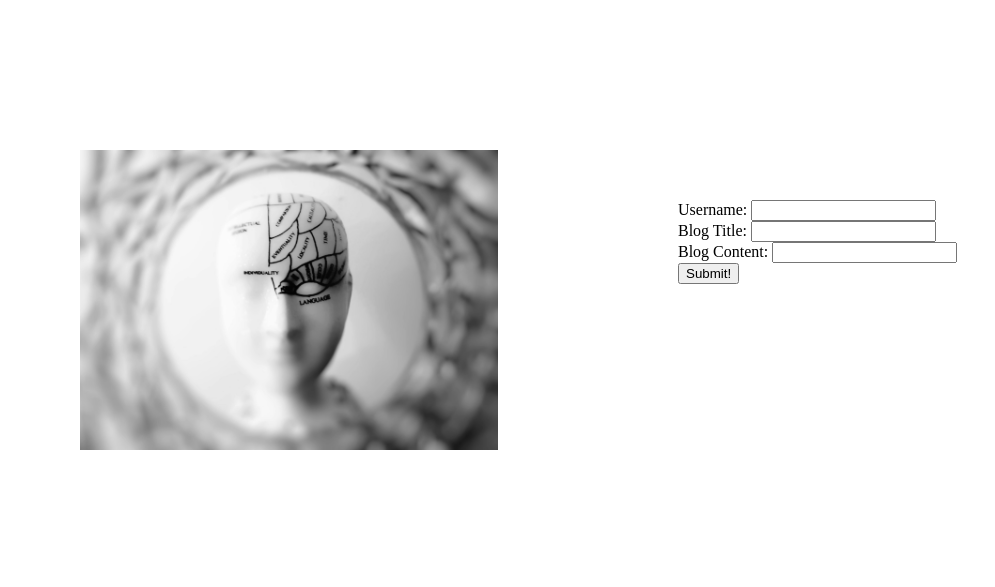
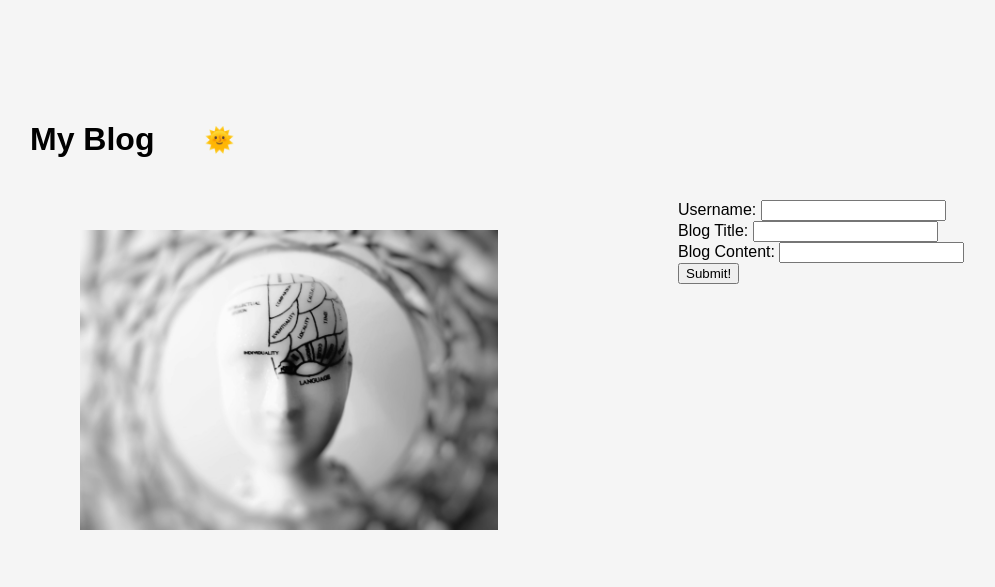
Before and after one commit to bluethreadmade/blog, a plain HTML site: page index.html in a window 1280 px wide. Shown: the whole page, without its empty margins (70-1065 px from the left). Drawn offline with Linux system fonts and the light colour scheme.

Commit message:
added portfolio link, added toggle, made blog posts persist, made back button function, added borders on blog entries, added warning when all items were not added to form

```diff
--- a/assets/css/blog.css
+++ b/assets/css/blog.css
@@ -14,3 +14,9 @@ header nav ul li {
     display: inline-block;
     padding: 10px
 }
+
+.blog-posts li {
+    border: 1px solid aqua;
+    margin: 5px;
+    padding: 10px 0 0 10px;
+}
--- a/assets/css/form.css
+++ b/assets/css/form.css
@@ -11,3 +11,24 @@
 .form {
     padding: 100px;
 }
+
+header {
+    display: inline-block;
+}
+
+header h1 {
+    display: inline-block;
+}
+
+header nav {
+    float: right;
+}
+
+header nav ul {
+    list-style-type: none;
+}
+
+header nav ul li {
+    display: inline-block;
+    padding: 10px
+}
--- a/assets/css/styles.css
+++ b/assets/css/styles.css
@@ -1,3 +1,31 @@
 *{
     font-family: Arial, Helvetica, sans-serif;
+    list-style-type: none;
+    text-decoration: none;
 }
+
+body{
+    background-color: whitesmoke;
+    color: black;
+}
+
+.dark-mode{
+    background-color: black;
+    color:whitesmoke
+}
+
+header h1 {
+    display: inline-block;
+}
+
+header nav {
+    float: right;
+}
+
+header nav ul {
+}
+
+header nav ul li {
+    display: inline-block;
+    padding: 10px
+}
--- a/assets/js/form.js
+++ b/assets/js/form.js
@@ -5,12 +5,24 @@ const blogContentInput = document.querySelector('#content');
 const submitButton = document.querySelector('#submit');
 
 // DATA
-const blogEntries = [];
+let blogEntries = [];
+
+// Load existing blog entries from localStorage when the page loads
+window.onload = function() {
+    const storedEntries = localStorage.getItem('blogEntries');
+    if (storedEntries) {
+        blogEntries = JSON.parse(storedEntries);
+    }
+};
 
 // FUNCTIONS
 // send submission to localstorage
 function storeBlog(event) {
     event.preventDefault();
+
+    if (userNameInput.value == '' || blogTitleInput.value == ''|| blogContentInput.value == '') {
+        alert("Fill out all information");
+    };
 
     // object stored in localstorage
     const blogEntry = {
@@ -22,12 +34,15 @@ function storeBlog(event) {
     // push blogentry object to blog entries array
     blogEntries.push(blogEntry);
 
+    localStorage.setItem('blogEntries', JSON.stringify(blogEntries));
+
     // clear input boxes
     userNameInput.value = '';
     blogTitleInput.value = '';
     blogContentInput.value = '';
 
-    localStorage.setItem('blogEntries', JSON.stringify(blogEntries));
+    // send user to blog posts page when blog is submitted
+    window.location.assign("blog.html");
 };
 
 // USER INTERACTIONS
--- /dev/null
+++ b/assets/js/logic.js
@@ -0,0 +1,14 @@
+// get the mode toggle icon
+const modeToggle = document.querySelector('#dark-light-toggle');
+
+function displayModeToggle (event) {
+    event.preventDefault();
+    console.log("click");
+
+    var element = document.body;
+    element.classList.toggle("dark-mode");
+};
+
+// USER INTERACTIONS
+// event listener for light/dark mode
+modeToggle.addEventListener('click', displayModeToggle);
--- a/index.html
+++ b/index.html
@@ -4,9 +4,19 @@
     <meta charset="UTF-8">
     <meta name="viewport" content="width=device-width, initial-scale=1.0">
     <link rel="stylesheet" href="./assets/css/form.css">
+    <link rel="stylesheet" href="./assets/css/styles.css">
+
     <title>Blog Front Page</title>
 </head>
 <body>
+    <header>
+        <h1>My Blog</h1>
+        <nav>
+            <ul>
+                <li style="font-size:24px" id="dark-light-toggle">&#127774;</li>
+            </ul>
+        </nav>
+    </header>
     <div class="image">
         <img src="./assets/images/brain.jpg" alt="image of a manekin head with a map of brain parts" height="300" >
     </div>
@@ -30,5 +40,6 @@
         </form>
     </div>
     <script src="./assets/js/form.js"></script>
+    <script src="./assets/js/logic.js"></script>
     </body>
 </html>
```
Also changed, not shown: assets/js/blog.js (+4 -8 lines), blog.html (+4 -2 lines).
